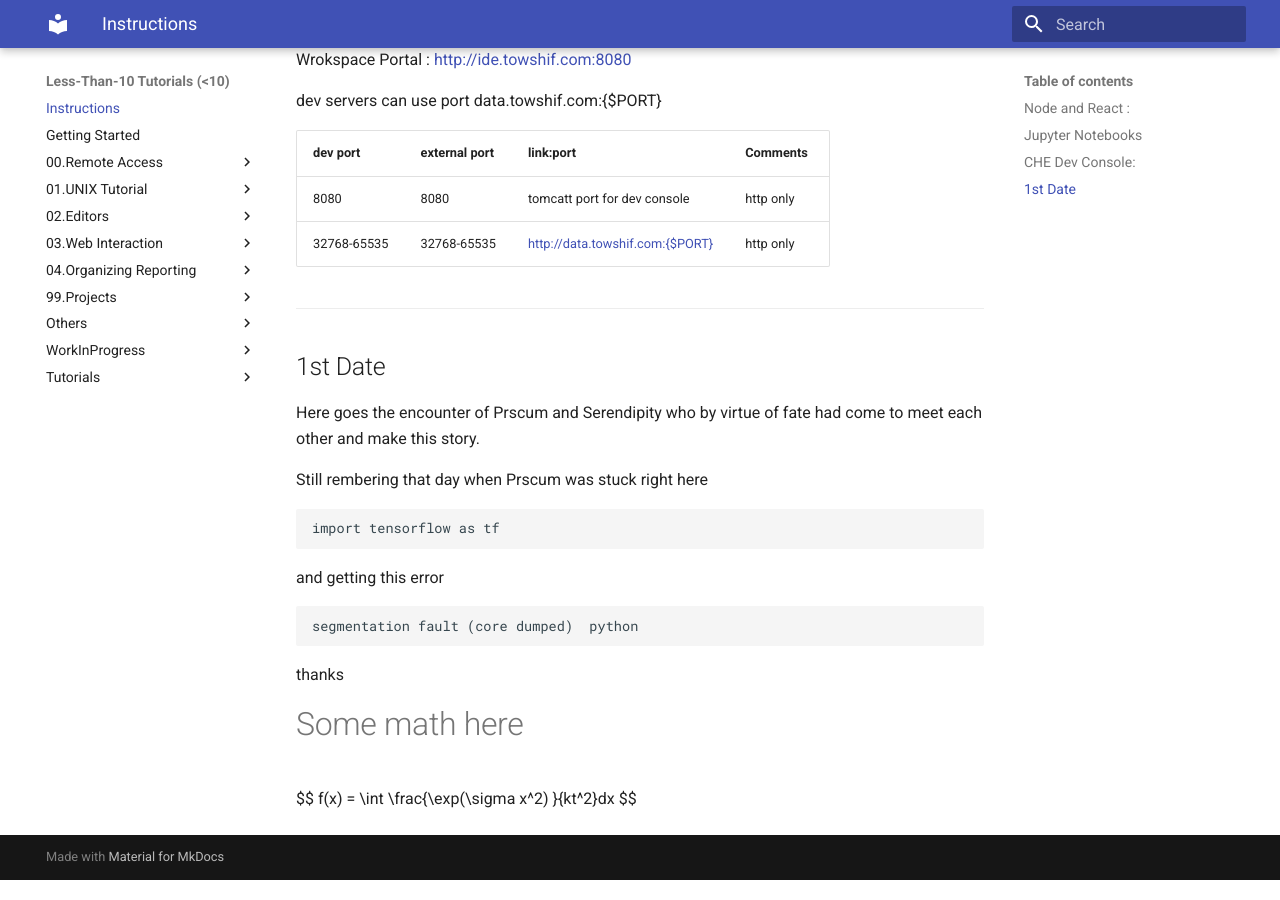
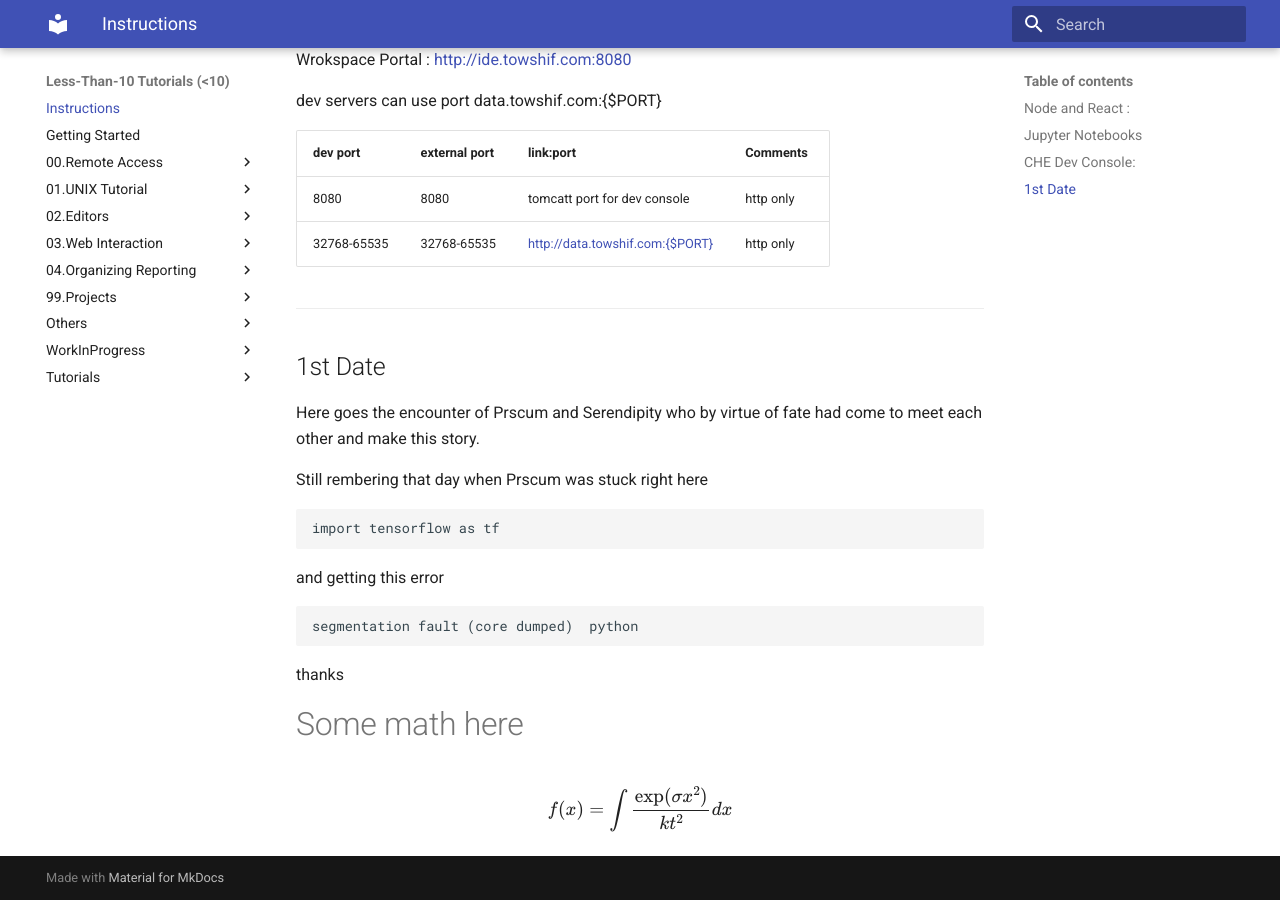
Before and after one commit to towshif/towshif.github.io, an MkDocs documentation site: the page built from docs/index.md, in a window 1280 px wide and 900 px high, scrolled down 879 px. Built offline with MkDocs 1.6.1 and Material for MkDocs 9.7.7, drawn with Linux system fonts in a browser that asks for light colours; formulas are drawn with MathJax 3; some of the changed lines change nothing that is shown.

Commit message:
mathjax added to mkdocs.yml

```diff
--- a/mkdocs.yml
+++ b/mkdocs.yml
@@ -1,4 +1,8 @@
 site_name: Less-Than-10 Tutorials (<10)
 theme: #readthedocs
     name: 'material'
+    highlightjs: true
 site_url: https://towshif.github.io
+
+extra_javascript:
+  - 'https://cdnjs.cloudflare.com/ajax/libs/mathjax/2.7.0/MathJax.js?config=TeX-MML-AM_CHTML'
```
